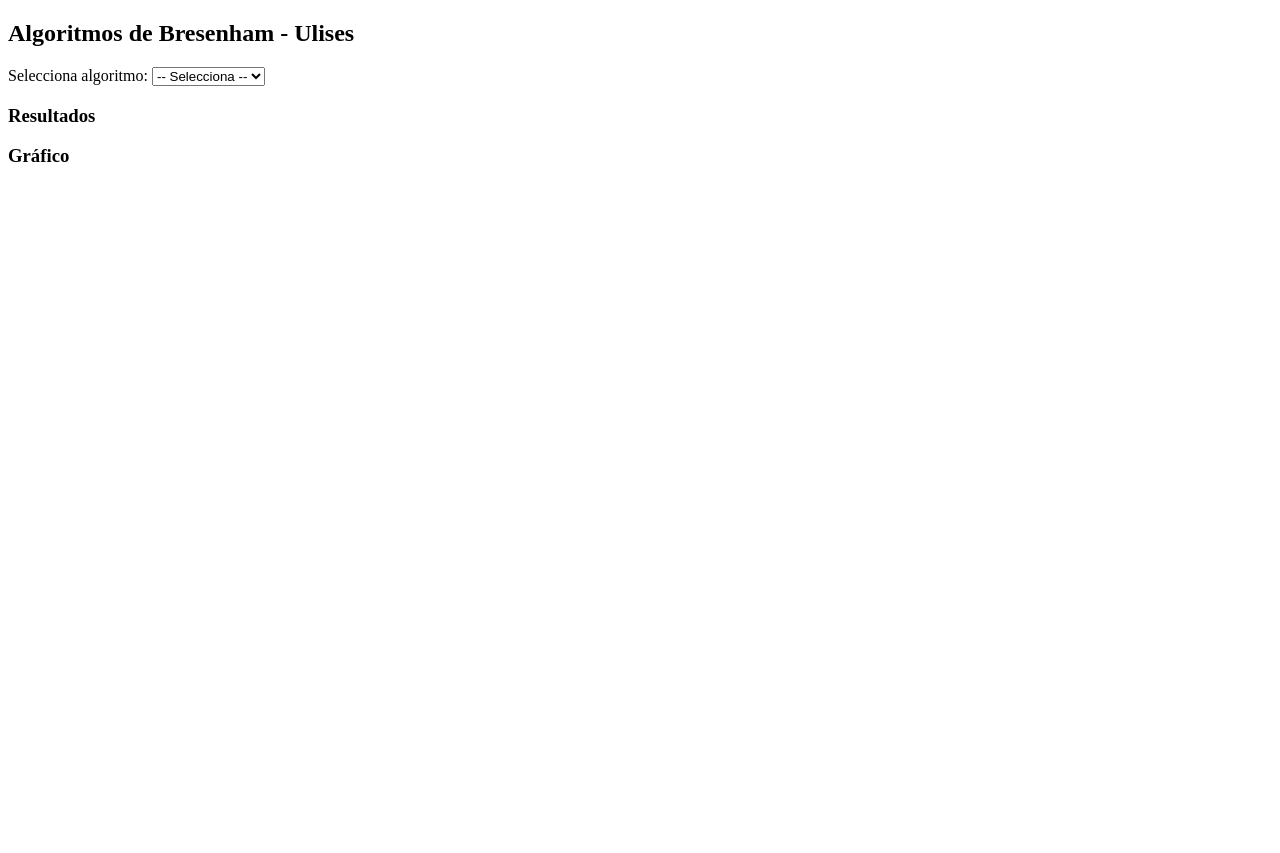
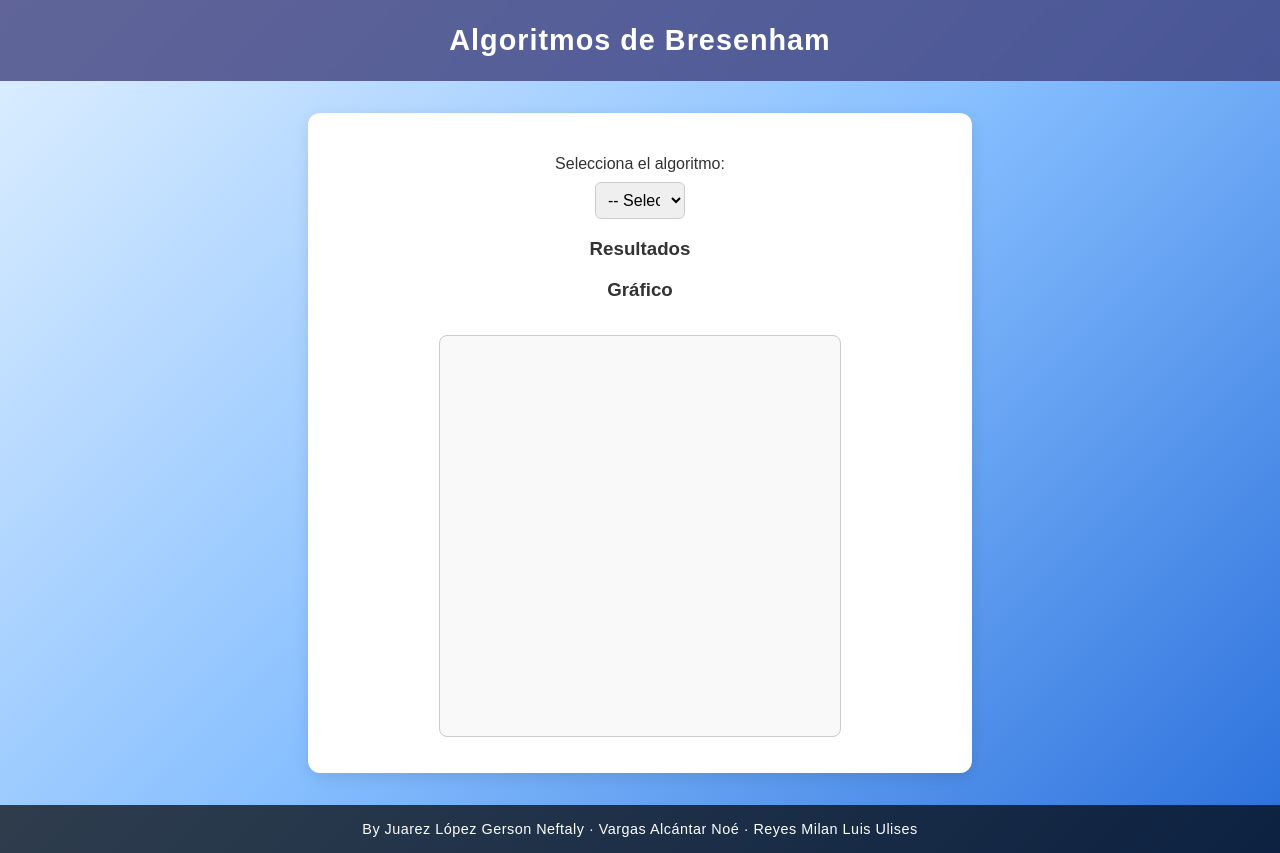
Before and after one commit to LUlisesRM/Bresenham-, a plain HTML site: page index.html in a window 1280 px wide. Before the commit the page ends 800 px from the top, so only its background shows below. Drawn offline with Linux system fonts and the light colour scheme.

Commit message:
genracion de estilos

```diff
--- a/index.html
+++ b/index.html
@@ -4,13 +4,18 @@
 <head>
     <meta charset="UTF-8">
     <meta name="viewport" content="width=device-width, initial-scale=1.0">
+    <link rel="stylesheet" href="public/styles/styles.css">
     <title>Bresenham</title>
 </head>
 
 <body>
-    <h2>Algoritmos de Bresenham - Ulises</h2>
+  <header>
+    Algoritmos de Bresenham
+  </header>
 
-    <label for="algoritmo">Selecciona algoritmo:</label>
+  <main>
+    <div class="content">
+      <label for="algoritmo">Selecciona el algoritmo:</label>
       <select id="algoritmo" onchange="renderInputs()">
         <option value="">-- Selecciona --</option>
         <option value="recta">Recta</option>
@@ -21,10 +26,16 @@
       <div id="botonCalcular"></div>
 
       <h3>Resultados</h3>
-    <div id="resultado"></div>
+      <span id="resultado" class="resultados"></span>
 
       <h3>Gráfico</h3>
       <canvas id="canvas" width="400" height="400"></canvas>
+    </div>
+  </main>
+
+  <footer>
+    By Juarez López Gerson Neftaly · Vargas Alcántar Noé · Reyes Milan Luis Ulises
+  </footer>
 
   <script src="public/scripts/calculo.js"></script>
 </body>
--- /dev/null
+++ b/public/styles/styles.css
@@ -0,0 +1,90 @@
+    body {
+      margin: 0;
+      font-family: Arial, sans-serif;
+      background: linear-gradient(135deg, #e0f0ff, #87bfff, #2a6fdb);
+      color: #333;
+      display: flex;
+      flex-direction: column;
+      min-height: 100vh;
+    }
+
+    header {
+      background: rgb(64 65 127 / 80%);
+      text-align: center;
+      padding: 1.5rem;
+      color: white;
+      font-size: 1.8rem;
+      font-weight: bold;
+      letter-spacing: 1px;
+      backdrop-filter: blur(5px);
+    }
+
+    main {
+      flex: 1;
+      display: flex;
+      justify-content: center;
+      align-items: center;
+      padding: 2rem;
+    }
+
+    .content {
+      background: white;
+      border-radius: 12px;
+      box-shadow: 0 4px 15px rgba(0, 0, 0, 0.1);
+      padding: 2rem;
+      width: 100%;
+      max-width: 600px;
+      text-align: center;
+    }
+
+    .resultados {
+
+    }
+
+    label,
+    select,
+    input,
+    button {
+      display: block;
+      margin: 0.6rem auto;
+      font-size: 1rem;
+    }
+
+    input,
+    select {
+      padding: 0.5rem;
+      border: 1px solid #ccc;
+      border-radius: 6px;
+      width: 15%;
+      text-align: center;
+    }
+
+    button {
+      background: #2a6fdb;
+      color: white;
+      border: none;
+      padding: 0.7rem 1.2rem;
+      border-radius: 8px;
+      cursor: pointer;
+      transition: 0.3s;
+    }
+
+    button:hover {
+      background: #1f56a9;
+    }
+
+    canvas {
+      margin-top: 1rem;
+      border: 1px solid #ccc;
+      border-radius: 8px;
+      background: #f9f9f9;
+    }
+
+    footer {
+      background: rgba(0, 0, 0, 70%);
+      text-align: center;
+      padding: 1rem;
+      color: white;
+      font-size: 0.9rem;
+      letter-spacing: 0.5px;
+    }
```
Also changed, not shown: public/scripts/calculo.js (+21 -16 lines). Lines whose indentation alone changed are shown as unchanged.
